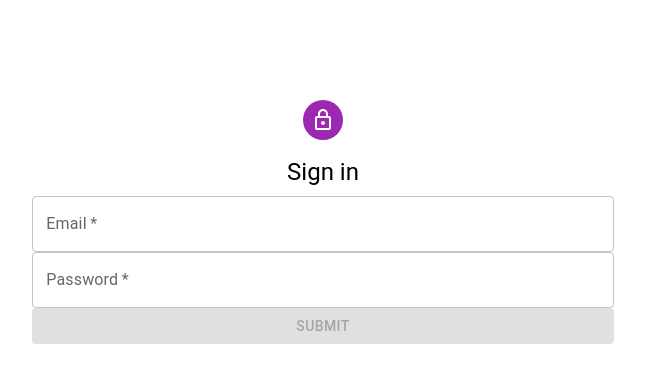
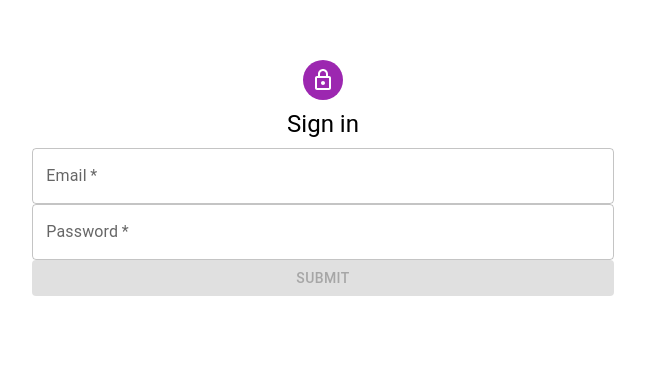
Before and after one commit to ashishreacts/gym-ui, a React (Vite) app: page /auth/login in a window 1280 px wide. Shown: the part 110-492 px from the top of the page, without its empty margins (317-962 px from the left). Built offline with nearby package versions, Linux system fonts and the light colour scheme; no server answers.

Commit message:
use stack

```diff
--- a/src/features/auth/components/Login/Login.tsx
+++ b/src/features/auth/components/Login/Login.tsx
@@ -1,7 +1,7 @@
 import { Button } from "@/components/Elements";
 import { yupResolver } from "@hookform/resolvers/yup";
 import { LockOutlined } from "@mui/icons-material";
-import { Avatar, Box, TextField, Typography } from "@mui/material";
+import { Avatar, Box, Stack, TextField, Typography } from "@mui/material";
 import { useEffect } from "react";
 import { SubmitHandler, useForm } from "react-hook-form";
 import { v4 } from "uuid";
@@ -125,22 +125,19 @@ export const Login: React.FC<Props> = ({ onSuccess }) => {
   const { Form } = LoginForm(onSubmit, isApiRequestPending);
 
   return (
-    <Box
-      sx={{
-        display: "flex",
-        flexDirection: "column",
-        alignItems: "center",
-        justifyContent: "center",
-        minHeight: "80vh",
-      }}
+    <Stack
+      spacing={1}
+      alignItems="center"
+      justifyContent="center"
+      minHeight="70vh"
     >
-      <Avatar sx={{ m: 1, bgcolor: "secondary.main" }}>
+      <Avatar sx={{ bgcolor: "secondary.main" }}>
         <LockOutlined />
       </Avatar>
-      <Typography component="h1" variant="h5" sx={{ m: 1 }}>
+      <Typography component="h1" variant="h5">
         Sign in
       </Typography>
       <Form />
-    </Box>
+    </Stack>
   );
 };
```
